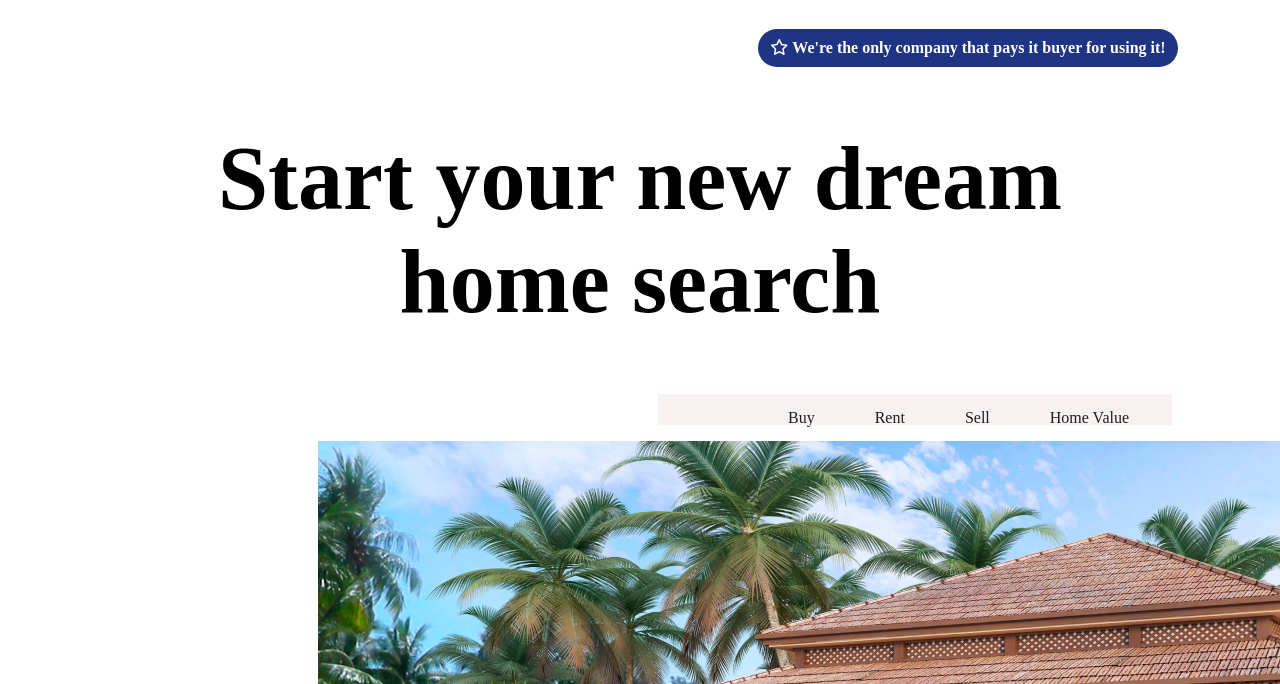
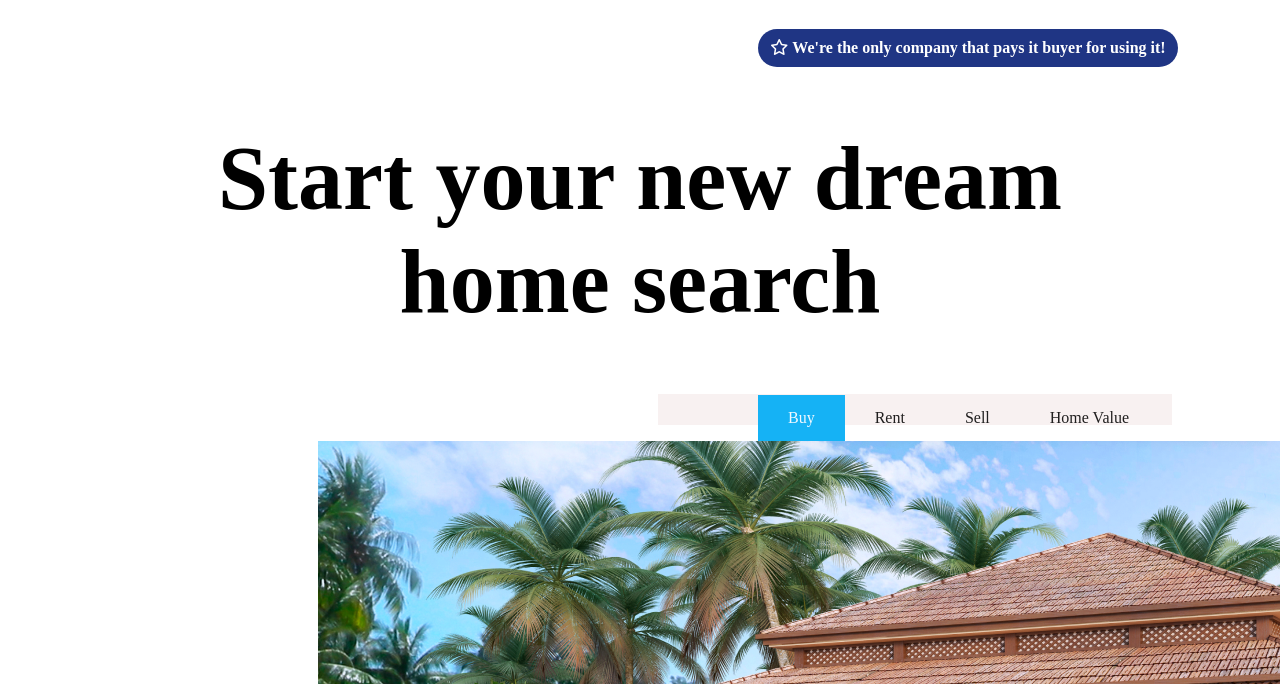
Before and after one commit to eshe-aziz/real-estate, a plain HTML site: page index.html in a window 1280 px wide. Shown: the part 116-800 px from the top of the page. Drawn offline with Linux system fonts and the light colour scheme.

Commit message:
added a style

```diff
--- a/index.html
+++ b/index.html
@@ -35,7 +35,7 @@
 
       <div>
         <ul class="nav">
-            <li><a href="#news">Buy</a></li>
+            <li><a href="#news" style="background-color: #15B2F5; color: aliceblue;">Buy</a></li>
             <li><a href="#contact">Rent</a></li>
             <li><a href="#about">Sell</a></li>
             <li><a href="#about">Home Value</a></li>
```
